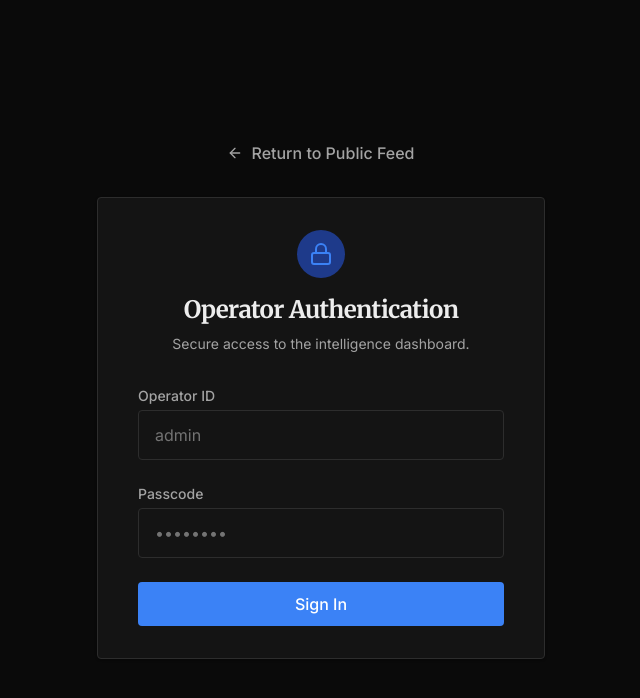
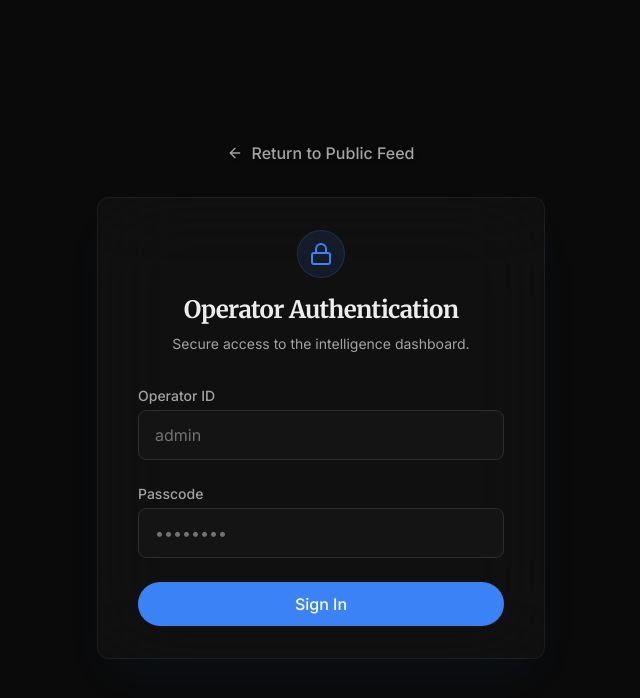
Before and after one commit to Siddharth-Pattanshetty/InferaNews, a React (Vite) app in the folder frontend/: page /login in a window 1280 px wide. Shown: the top 698 px of the page, without its empty margins (319-959 px from the left). Built offline with nearby package versions, Linux system fonts and the light colour scheme.

Commit message:
style: apply iOS frosted glass effects to overlays and fix category button contrast

```diff
--- a/frontend/src/index.css
+++ b/frontend/src/index.css
@@ -53,7 +53,8 @@
 
 @layer base {
   body {
-    @apply bg-bg-primary text-text-primary font-body selection:bg-accent selection:text-white transition-colors duration-200;
+    @apply text-text-primary font-body selection:bg-accent selection:text-white transition-colors duration-300;
+    background-color: var(--bg-primary);
   }
 
   h1, h2, h3, h4, h5, h6 {
@@ -62,50 +63,50 @@
 }
 
 @layer components {
-  /* Modern Journalistic Cards */
+  /* Cards */
   .editorial-card {
-    @apply bg-surface border border-border transition-all duration-200 overflow-hidden;
+    @apply bg-surface border border-border transition-all duration-300 overflow-hidden;
   }
 
   .editorial-card:hover {
-    @apply shadow-[0_4px_20px_-4px_rgba(0,0,0,0.05)] border-border-hover;
+    @apply shadow-xl shadow-accent/5 border-border-hover -translate-y-1 scale-[1.01];
   }
 
   /* Buttons */
   .btn-primary {
-    @apply bg-accent text-white font-medium px-6 py-2.5 rounded-sm transition-colors hover:bg-accent-hover active:scale-[0.98];
+    @apply bg-accent text-white font-medium px-6 py-2.5 rounded-full transition-all duration-300 hover:shadow-lg hover:shadow-accent/30 hover:-translate-y-0.5 active:scale-95;
   }
 
   .btn-outline {
-    @apply bg-transparent border border-border text-text-primary font-medium px-6 py-2.5 rounded-sm transition-all hover:border-border-hover hover:bg-surface-hover;
+    @apply bg-surface border border-border text-text-primary font-medium px-6 py-2.5 rounded-full transition-all duration-300 hover:border-border-hover hover:bg-surface-hover hover:shadow-sm hover:-translate-y-0.5 active:scale-95;
   }
 
   /* Inputs */
   .input-standard {
-    @apply w-full bg-surface border border-border rounded-sm px-4 py-3 text-text-primary placeholder:text-text-tertiary focus:outline-none focus:border-accent focus:ring-1 focus:ring-accent transition-all;
+    @apply w-full bg-surface border border-border rounded-lg px-4 py-3 text-text-primary placeholder:text-text-tertiary focus:outline-none focus:border-accent focus:ring-2 focus:ring-accent/20 transition-all duration-300;
   }
 
   /* Tags/Badges */
   .badge-category {
-    @apply inline-flex items-center px-2.5 py-0.5 rounded-full text-xs font-medium uppercase tracking-wider bg-surface-muted text-text-secondary border border-border-hover;
+    @apply inline-flex items-center px-3 py-1 rounded-full text-xs font-semibold uppercase tracking-wider bg-surface-muted text-text-secondary border border-border transition-all hover:bg-surface-hover;
   }
 
   .badge-ai {
-    @apply inline-flex items-center gap-1.5 px-2.5 py-1 rounded-sm text-xs font-semibold uppercase tracking-wider bg-accent-light text-accent border border-accent/20;
+    @apply inline-flex items-center gap-1.5 px-3 py-1 rounded-full text-xs font-bold uppercase tracking-wider bg-accent-light text-accent border border-accent/20;
   }
 }
 
 /* Custom minimal scrollbar */
 ::-webkit-scrollbar {
-  width: 6px;
-  height: 6px;
+  width: 8px;
+  height: 8px;
 }
 ::-webkit-scrollbar-track {
   background: transparent;
 }
 ::-webkit-scrollbar-thumb {
-  @apply bg-border-hover rounded-full;
+  @apply bg-border rounded-full border-[2px] border-transparent bg-clip-content;
 }
 ::-webkit-scrollbar-thumb:hover {
-  @apply bg-text-tertiary;
+  @apply bg-border-hover;
 }
--- a/frontend/src/layouts/PublicLayout.jsx
+++ b/frontend/src/layouts/PublicLayout.jsx
@@ -4,36 +4,38 @@ import ThemeToggle from '../components/ThemeToggle';
 
 export default function PublicLayout() {
   return (
-    <div className="min-h-screen flex flex-col">
-      <header className="sticky top-0 z-50 bg-surface/90 backdrop-blur-md border-b border-border">
+    <div className="min-h-screen flex flex-col relative">
+      <header className="sticky top-0 z-50 bg-surface/60 backdrop-blur-2xl border-b border-border/50 shadow-sm transition-all duration-300">
         <div className="max-w-6xl mx-auto px-4 h-16 flex items-center justify-between">
-          <Link to="/" className="text-xl font-heading font-bold text-accent">
+          <Link to="/" className="text-xl font-heading font-bold text-accent drop-shadow-sm">
             InferaNews
           </Link>
 
           <nav className="flex items-center gap-6">
-            <Link to="/" className="text-sm font-medium text-text-secondary hover:text-text-primary transition-colors">
+            <Link to="/" className="text-sm font-medium text-text-secondary hover:text-accent transition-colors">
               Feed
             </Link>
-            <Link to="/analyze" className="text-sm font-medium text-text-secondary hover:text-text-primary transition-colors flex items-center gap-1.5">
+            <Link to="/analyze" className="text-sm font-medium text-text-secondary hover:text-accent transition-colors flex items-center gap-1.5">
               <BrainCircuit size={16} />
               Analyze
             </Link>
-            <Link to="/search" className="text-text-secondary hover:text-text-primary transition-colors">
+            <Link to="/search" className="text-text-secondary hover:text-accent transition-colors">
               <Search size={20} />
             </Link>
-            <ThemeToggle />
+            <div className="pl-4 border-l border-border/50">
+              <ThemeToggle />
+            </div>
           </nav>
         </div>
       </header>
 
-      <main className="flex-1 max-w-6xl w-full mx-auto px-4 py-8">
+      <main className="flex-1 max-w-6xl w-full mx-auto px-4 py-8 relative z-10">
         <Outlet />
       </main>
 
-      <footer className="border-t border-border bg-surface py-8">
+      <footer className="border-t border-border/50 bg-surface/40 backdrop-blur-md py-8 mt-auto">
         <div className="max-w-6xl mx-auto px-4 text-center">
-          <p className="text-text-tertiary text-sm">
+          <p className="text-text-tertiary text-sm font-medium">
             © {new Date().getFullYear()} InferaNews. Powered by AI Intelligence.
           </p>
         </div>
--- a/frontend/src/pages/Home.jsx
+++ b/frontend/src/pages/Home.jsx
@@ -29,8 +29,8 @@ export default function Home() {
             onClick={() => setActiveCategory(cat)}
             className={`px-4 py-1.5 rounded-full text-sm font-medium transition-colors ${
               activeCategory === cat
-                ? 'bg-text-primary text-white'
-                : 'bg-surface text-text-secondary border border-border hover:border-gray-400'
+                ? 'bg-accent text-white border border-accent'
+                : 'bg-surface text-text-secondary border border-border hover:border-border-hover'
             }`}
           >
             {cat}
--- a/frontend/src/pages/admin/Login.jsx
+++ b/frontend/src/pages/admin/Login.jsx
@@ -31,19 +31,19 @@ export default function Login() {
   };
 
   return (
-    <div className="min-h-screen bg-bg-primary flex flex-col justify-center py-12 sm:px-6 lg:px-8">
+    <div className="min-h-screen bg-transparent flex flex-col justify-center py-12 sm:px-6 lg:px-8 relative z-10">
 
       <div className="sm:mx-auto sm:w-full sm:max-w-md mb-8">
-        <Link to="/" className="flex items-center gap-2 text-text-secondary hover:text-text-primary transition-colors justify-center font-medium">
+        <Link to="/" className="flex items-center gap-2 text-text-secondary hover:text-accent transition-colors justify-center font-medium drop-shadow-sm">
           <ArrowLeft size={16} /> Return to Public Feed
         </Link>
       </div>
 
       <div className="sm:mx-auto sm:w-full sm:max-w-md">
-        <div className="bg-surface py-8 px-4 shadow-sm sm:rounded-sm border border-border sm:px-10">
+        <div className="bg-surface/60 backdrop-blur-2xl py-8 px-4 shadow-2xl shadow-accent/5 sm:rounded-xl border border-border/50 sm:px-10 transition-all duration-300 hover:shadow-accent/10 hover:border-accent/30">
 
           <div className="text-center mb-8">
-            <div className="inline-flex items-center justify-center w-12 h-12 rounded-full bg-accent-light text-accent mb-4">
+            <div className="inline-flex items-center justify-center w-12 h-12 rounded-full bg-accent/10 text-accent mb-4 backdrop-blur-md border border-accent/20">
               <Lock size={24} />
             </div>
             <h2 className="text-2xl font-bold font-heading text-text-primary">Operator Authentication</h2>
@@ -80,7 +80,7 @@ export default function Login() {
             </div>
 
             {error && (
-              <div className="bg-danger-bg text-danger-text text-sm p-3 rounded-sm border border-danger-border">
+              <div className="bg-danger-bg/80 backdrop-blur-md text-danger-text text-sm p-3 rounded-lg border border-danger-border/50 shadow-sm">
                 {error}
               </div>
             )}
```
